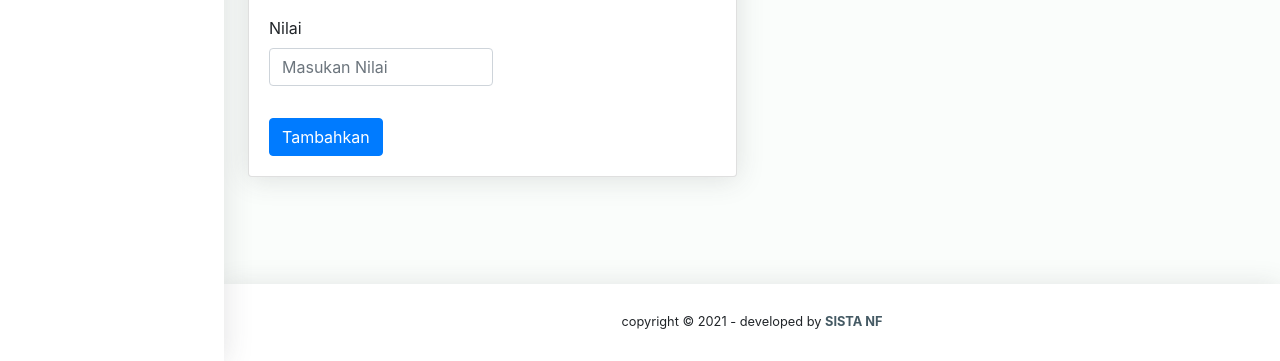
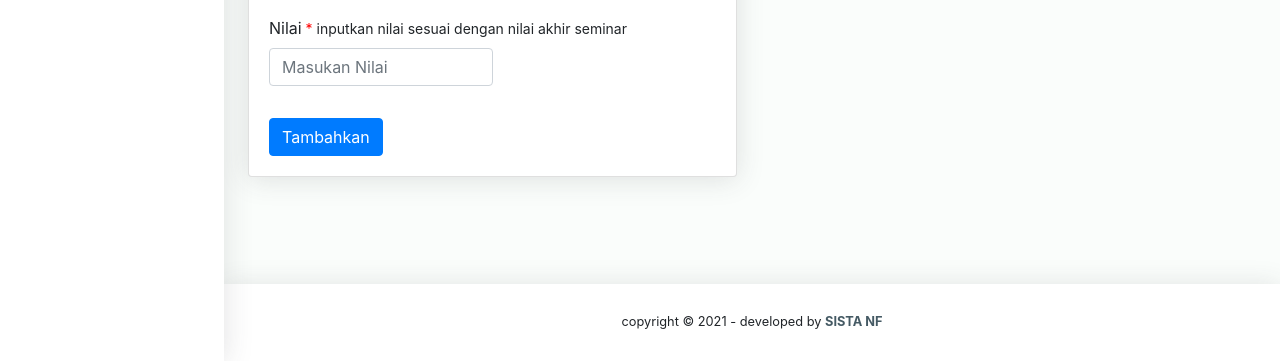
Before and after one commit to abdfahmi07/sista-app-ci, a CodeIgniter app: page /sista_app/penilaian/update in a window 1280 px wide. Shown: the part 439-800 px from the top of the page. Run offline with CodeIgniter, Linux system fonts and the light colour scheme; data that the repository does not hold is empty; some libraries are stand-ins or nearby versions.

Commit message:
tidy up interface

```diff
--- a/application/models/Detail_Penilaian_Model.php
+++ b/application/models/Detail_Penilaian_Model.php
@@ -5,7 +5,7 @@ class Detail_Penilaian_Model extends CI_Model {
     private $table = 'detail_penilaian';
 
     public function getAll($nim = '') {
-        $this->db->select('detail_penilaian.id, seminar_ta.nama_mahasiswa, seminar_ta.nim, seminar_ta.judul, dosen.nama, detail_penilaian.nilai');
+        $this->db->select('detail_penilaian.id, seminar_ta.nama_mahasiswa, seminar_ta.nim, seminar_ta.judul, dosen.nama, detail_penilaian.nilai, seminar_ta.nilai_pembimbing, seminar_ta.nilai_penguji1, seminar_ta.nilai_penguji2, seminar_ta.nilai_akhir');
         $this->db->join('penilaian', 'penilaian.id = detail_penilaian.penilaian_id');
         $this->db->join('dosen', 'dosen.id = detail_penilaian.dosen_id');
         $this->db->join('seminar_ta', 'seminar_ta.id = detail_penilaian.seminar_id');
--- a/application/views/pages/admin/penilaian/edit.php
+++ b/application/views/pages/admin/penilaian/edit.php
@@ -48,7 +48,8 @@
                             <?= form_error('dosen', '<small class="text-danger">' , '</small>') ?>
                         </div>
                         <div class="form-group">
-                            <label for="nilai">Nilai</label>
+                            <label for="nilai">Nilai<small><span style="color: red;"> * </span>inputkan nilai sesuai
+                                    dengan nilai akhir seminar</small></label>
                             <input type="number" class="form-control col-md-6" name="nilai" id="nilai"
                                 placeholder="Masukan Nilai" value="<?= $penilaian->nilai ?>">
                             <?= form_error('nilai', '<small class="text-danger">' , '</small>') ?>
--- a/application/views/pages/admin/penilaian/tambah.php
+++ b/application/views/pages/admin/penilaian/tambah.php
@@ -43,7 +43,9 @@
                             <?= form_error('dosen', '<small class="text-danger">' , '</small>') ?>
                         </div>
                         <div class="form-group">
-                            <label for="nilai">Nilai</label>
+                            <label for="nilai">Nilai <small><span style="color: red;"> * </span>inputkan nilai sesuai
+                                    dengan nilai akhir seminar</small>
+                            </label>
                             <input type="number" class="form-control col-md-6" name="nilai" id="nilai"
                                 placeholder="Masukan Nilai">
                             <?= form_error('nilai', '<small class="text-danger">' , '</small>') ?>
--- a/application/views/pages/admin/seminar/detail.php
+++ b/application/views/pages/admin/seminar/detail.php
@@ -75,6 +75,7 @@
                         <h6>Nilai Pembimbing</h6>
                         <h6>Nilai Penguji 1</h6>
                         <h6>Nilai Penguji 2</h6>
+                        <h6 style="color: red;">Nilai Akhir</h6>
                     </div>
                     <div class="right-side">
                         <h6>:
@@ -86,6 +87,9 @@
                         <h6>:
                             &nbsp;<?= $seminar_with_pembimbing->nilai_penguji2 != 0 ? $seminar_with_pembimbing->nilai_penguji2 : 'Belum Ada Nilai' ?>
                         </h6>
+                        <h6 style="color: red;">:
+                            &nbsp;<?= $seminar_with_pembimbing->nilai_akhir != 0 ? $seminar_with_pembimbing->nilai_akhir : 'Belum Ada Nilai' ?>
+                        </h6>
                     </div>
                 </div>
             </div>
--- a/application/views/pages/admin/seminar/peserta/list.php
+++ b/application/views/pages/admin/seminar/peserta/list.php
@@ -55,7 +55,6 @@
                                 <?php
                             $nomor = 1;
                             foreach($peserta->result() as $row) : ?>
-
                                 <tr>
                                     <td><?= $nomor ?></td>
                                     <td><?= $row->nim ?></td>
--- a/application/views/pages/facilitator/penilaian/detail.php
+++ b/application/views/pages/facilitator/penilaian/detail.php
@@ -7,6 +7,7 @@
             <li class="breadcrumb-item active" aria-current="page">Detail Penilaian</li>
         </ol>
     </div>
+
     <div class="row">
         <div class="col-lg">
             <div class="card mb-4">
--- a/application/views/pages/facilitator/seminar/detail.php
+++ b/application/views/pages/facilitator/seminar/detail.php
@@ -56,6 +56,7 @@
                         <h6>Nilai Pembimbing</h6>
                         <h6>Nilai Penguji 1</h6>
                         <h6>Nilai Penguji 2</h6>
+                        <h6 style="color: red;">Nilai Akhir</h6>
                     </div>
                     <div class="right-side">
                         <h6>:
@@ -67,6 +68,9 @@
                         <h6>:
                             &nbsp;<?= $seminar_with_pembimbing->nilai_penguji2 != 0 ? $seminar_with_pembimbing->nilai_penguji2 : 'Belum Ada Nilai' ?>
                         </h6>
+                        <h6 style="color: red;">:
+                            &nbsp;<?= $seminar_with_pembimbing->nilai_akhir != 0 ? $seminar_with_pembimbing->nilai_akhir : 'Belum Ada Nilai' ?>
+                        </h6>
                     </div>
                 </div>
             </div>
--- a/application/views/pages/student/index.php
+++ b/application/views/pages/student/index.php
@@ -18,6 +18,9 @@
            Jadwal Seminar
        </h2>
        <div class="row mb-3">
+           <?php if($seminar->num_rows() < 1) : ?>
+           <h6 class="col-lg text-center">Maaf belum ada seminar untuk saat ini</h6>
+           <?php endif;?>
            <?php foreach($seminar->result() as $card) : ?>
            <div class="col-xl-4 col-md-6 mb-4">
                <div class="card card-seminar">
--- a/application/views/pages/student/seminar/jadwal.php
+++ b/application/views/pages/student/seminar/jadwal.php
@@ -9,6 +9,9 @@
        </div>
 
        <div class="row mb-3">
+           <?php if($seminar->num_rows() < 1) : ?>
+           <h6 class="col-lg text-center">Maaf belum ada seminar untuk saat ini</h6>
+           <?php endif;?>
            <?php foreach($seminar->result() as $card) : ?>
            <div class="col-xl-4 col-md-6 mb-4">
                <div class="card card-seminar">
```
Also changed, not shown: application/controllers/Peserta.php (line endings or trailing spaces).
